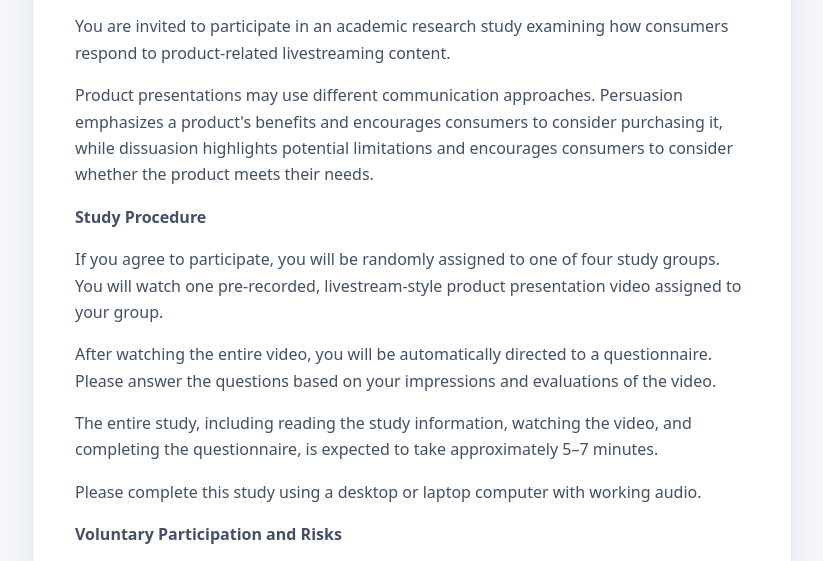
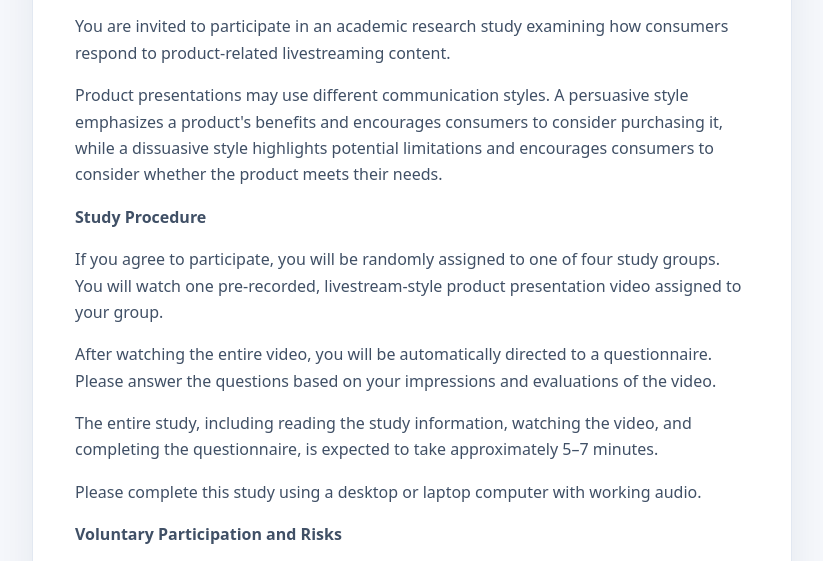
Before and after one commit to Sandy013-33/video-experiment-study1, a plain HTML site: page index.html in a window 1280 px wide. Shown: the part 189-750 px from the top of the page, without its empty margins (228-1051 px from the left). Drawn offline with Linux system fonts and the light colour scheme.

Commit message:
Update index.html

```diff
--- a/index.html
+++ b/index.html
@@ -52,7 +52,7 @@
 
 <p>You are invited to participate in an academic research study examining how consumers respond to product-related livestreaming content.</p>
 
-<p>Product presentations may use different communication approaches. Persuasion emphasizes a product's benefits and encourages consumers to consider purchasing it, while dissuasion highlights potential limitations and encourages consumers to consider whether the product meets their needs.</p>
+<p>Product presentations may use different communication styles. A persuasive style emphasizes a product's benefits and encourages consumers to consider purchasing it, while a dissuasive style highlights potential limitations and encourages consumers to consider whether the product meets their needs.</p>
 
 <p><strong>Study Procedure</strong></p>
 
```
